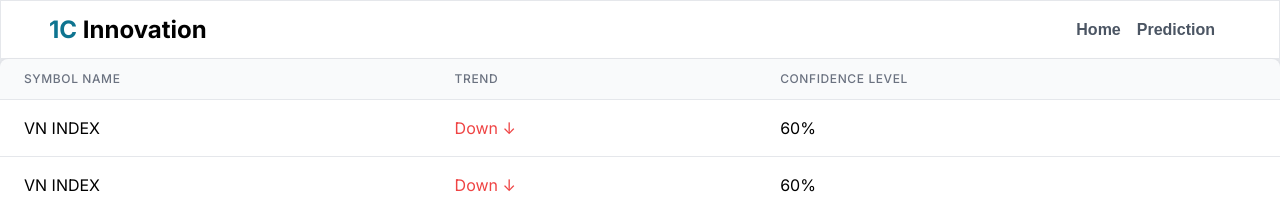
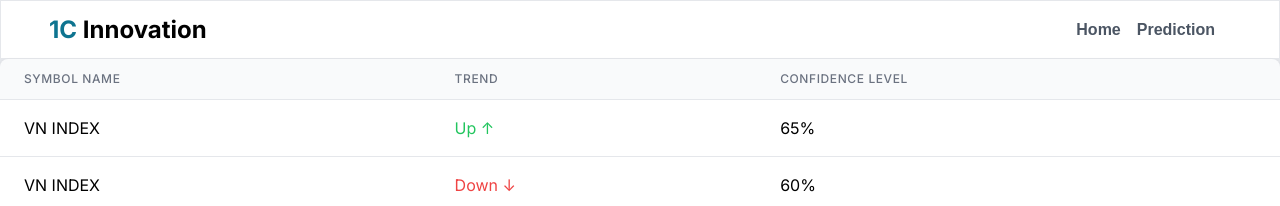
Before and after one commit to khoilr/broker-client, a Next.js app: page /prediction in a window 1280 px wide. Shown: the top 206 px of the page. Built offline with nearby package versions, Linux system fonts and the light colour scheme.

Commit message:
update predict

```diff
--- a/src/app/prediction/page.tsx
+++ b/src/app/prediction/page.tsx
@@ -24,24 +24,17 @@ export default function HomePage() {
             {/* Add more th elements for additional columns */}
           </tr>
         </thead>
-        <tbody className="bg-white divide-y divide-gray-200">
+        <tbody className="bg-white divide-y divide-gray-200"><PredTag
+                    stock={"VN INDEX"}
+                    probability={0.65}
+                    />
         <PredTag
                     stock={"VN INDEX"}
                     probability={0.4}
-                    /><PredTag
-                    stock={"VN INDEX"}
-                    probability={0.4}
                     />
-          {/* Add more TableRow components for additional rows */}
         </tbody>
       </table>
     </div>
-                {/* <div className='p-4 grid md:grid-cols-4 grid-cols-1 gap-4'>
-                    <PredTag
-                    stock={"VN INDEX"}
-                    probability={0.4}
-                    />
-                </div> */}
             </div>
         </>
     )
```
